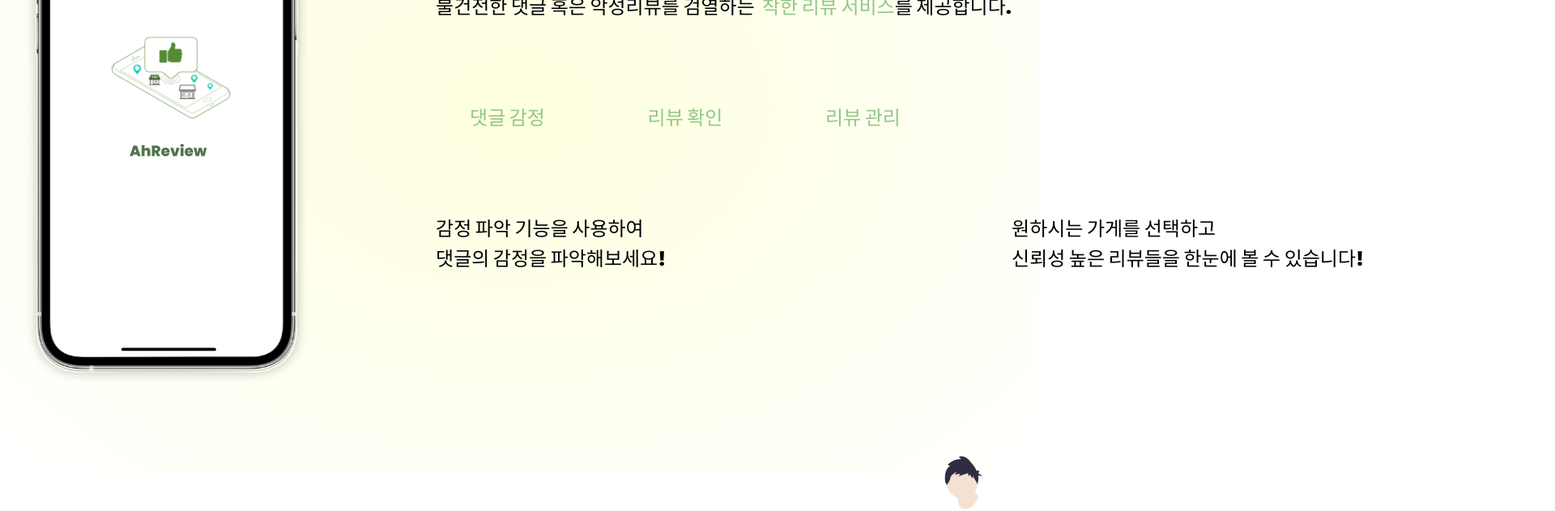
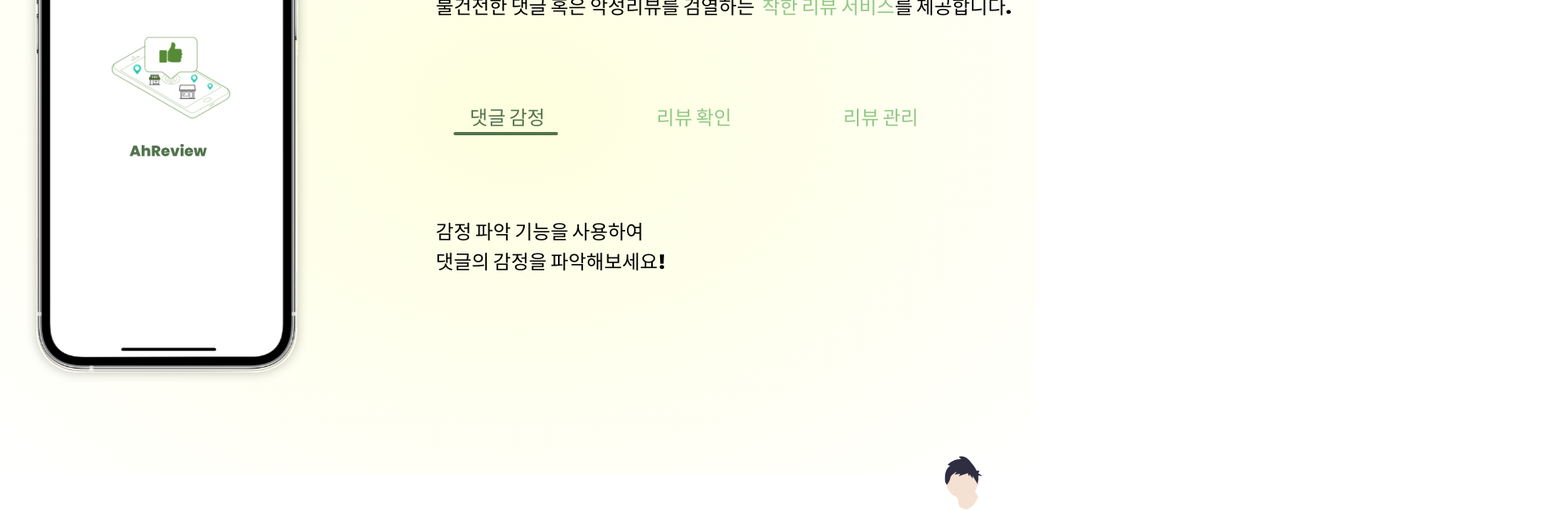
Before and after one commit to BF-AhReview/AhReview-FrontEnd, a React (Create React App) app: page / in a window 1280 px wide. Shown: the part 1240-1871 px from the top of the page at 81% size, 1920 px wide, since content can reach past the window. Built offline with nearby package versions, Linux system fonts and the light colour scheme.

Commit message:
[Add] Slider
슬라이더 구현 완료

```diff
--- a/src/components/content2/Pagination/Pagination.tsx
+++ b/src/components/Content2/Slider/Slider.tsx
@@ -1,12 +1,7 @@
 import * as S from "./styled";
 import { useEffect, useRef, useState } from "react";
 
-interface Pagenation {
-  index: number;
-  text: string;
-}
-
-const Pagination = () => {
+const Slider = () => {
   const [pageIndex, setPageIndex] = useState(0);
   const pageText = [
     "감정 파악 기능을 사용하여\n댓글의 감정을 파악해보세요!",
@@ -14,70 +9,57 @@ const Pagination = () => {
     "가게에 대한 리뷰를\n한눈에 쉽고, 빠르게 관리하실 수 있습니다!",
   ];
   const category = ["댓글 감정", "리뷰 확인", "리뷰 관리"];
-  const [categoryActive, onCategoryActive] = useState<boolean[]>([
-    false,
-    false,
-    false,
-  ]);
   const container = useRef<HTMLDivElement>(null);
   const page = useRef<HTMLDivElement>(null);
+  const bar = useRef<HTMLDivElement>(null);
 
   useEffect(() => {
-    setPageNation();
+    setPageIndex(0);
+    setContainerTrans();
   }, []);
 
   useEffect(() => {
     setContainerTrans();
   }, [pageIndex]);
 
-  const setPageNation = () => {
-    setPageIndex(1);
-  };
-
-  const changeIndex = () => {
-    console.log(categoryActive);
-    onCategoryActive((state) =>
-      state.map((item, index) => (index === pageIndex ? !item : item))
-    );
-  };
-
-  const setContainer = () => {
+  const setContainerTrans = () => {
     const width = container.current?.clientWidth;
-    if(width !== undefined){
-      return width * 3;
+    const x = page.current?.clientWidth;
+    if (width !== undefined && x !== undefined) {
+      return -width * pageIndex;
     } else {
       return 0;
     }
-}
+  };
 
-  const setContainerTrans = () => {
-    const width = container.current?.clientWidth;
-    const x = page.current?.clientWidth;
-    if( width !== undefined && x !== undefined ) {
-      return (-x) * (pageIndex);
+  const setBarTrans = () => {
+    const x = bar.current?.clientWidth;
+    if( x !== undefined){
+      return (104+x) * pageIndex;
     } else {
       return 0;
     }
   }
-
   return (
     <div>
       <S.Header>
-        {category.map((value, i) => {
+        {category.map((value, index) => {
           return (
             <S.Category
-              key={i}
-              color={categoryActive ? "#91c788" : "#52734d"}
-              ref={page}
-              onClick={changeIndex}
+              key={index}
+              color={pageIndex === index ? "#52734d" : "#91c788"}
+              onClick={() => setPageIndex(index)}
             >
               {value}
             </S.Category>
           );
         })}
       </S.Header>
+      <S.BarContainer>
+        <S.CategoryBar x={setBarTrans()} ref={bar}/>
+      </S.BarContainer>
       <S.HiddenTextContainer ref={container}>
-        <S.TextContainer width={setContainer()} x={setContainerTrans()} ref={page}>
+        <S.TextContainer x={setContainerTrans()} ref={page}>
           {pageText.map((value, i) => {
             return <S.Text key={i}>{value}</S.Text>;
           })}
@@ -87,4 +69,4 @@ const Pagination = () => {
   );
 };
 
-export default Pagination;
+export default Slider;
--- a/src/components/content2/Pagination/styled.ts
+++ b/src/components/Content2/Slider/styled.ts
@@ -4,9 +4,8 @@ export const Header = styled.div`
   display: flex;
   width: 100%;
   padding-left: 42px;
-  padding-right: 137px;
+  padding-right: 115px;
   justify-content: space-between;
-  margin-bottom: 100px;
 `;
 
 export const Category = styled.div<{ color: string }>`
@@ -15,18 +14,34 @@ export const Category = styled.div<{ color: string }>`
   cursor: pointer;
 `;
 
+export const BarContainer = styled.div`
+  padding-left: 22px;
+  padding-right: 115px;
+`;
+
+export const CategoryBar = styled.div<{ x: number }>`
+  background-color: #52734d;
+  width: 129px;
+  height: 4px;
+  border-radius: 4px;
+  margin-bottom: 100px;
+  transform: translateX(${(props) => props.x}px);
+  transition: transform 1s cubic-bezier(0.075, 0.82, 0.165, 1);
+`;
+
 export const HiddenTextContainer = styled.div`
   width: 100%;
   height: 200px;
   position: relative;
-  /* overflow: hidden; */
+  overflow: hidden;
 `;
 
-export const TextContainer = styled.div<{width: number, x:number}>`
+export const TextContainer = styled.div<{ x: number }>`
   display: flex;
   position: absolute;
-  width: ${(props) => props.width}px;
+  width: 300%;
   transform: translateX(${(props) => props.x}px);
+  transition: transform 0.7s cubic-bezier(0.075, 0.82, 0.165, 1);
 `;
 
 export const Text = styled.div`
--- a/src/components/content2/Content2.tsx
+++ b/src/components/content2/Content2.tsx
@@ -1,6 +1,6 @@
 import * as S from "./styled";
 import { Phone } from "../../assets";
-import Pagination from "./Pagination/Pagination";
+import Pagination from "./Slider/Slider";
 
 const Content2: React.FC = () => {
   return (
```
